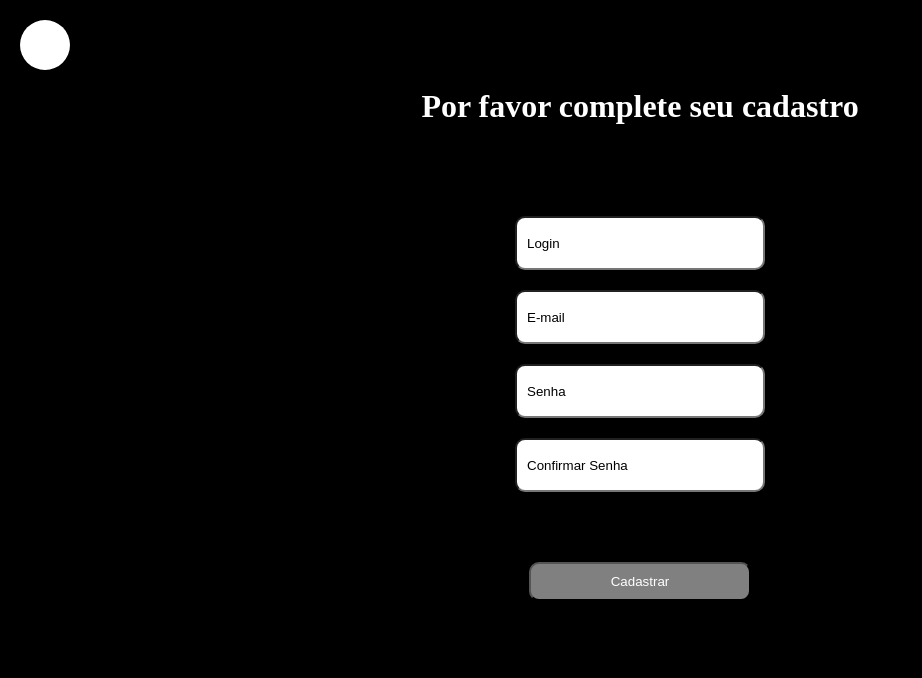
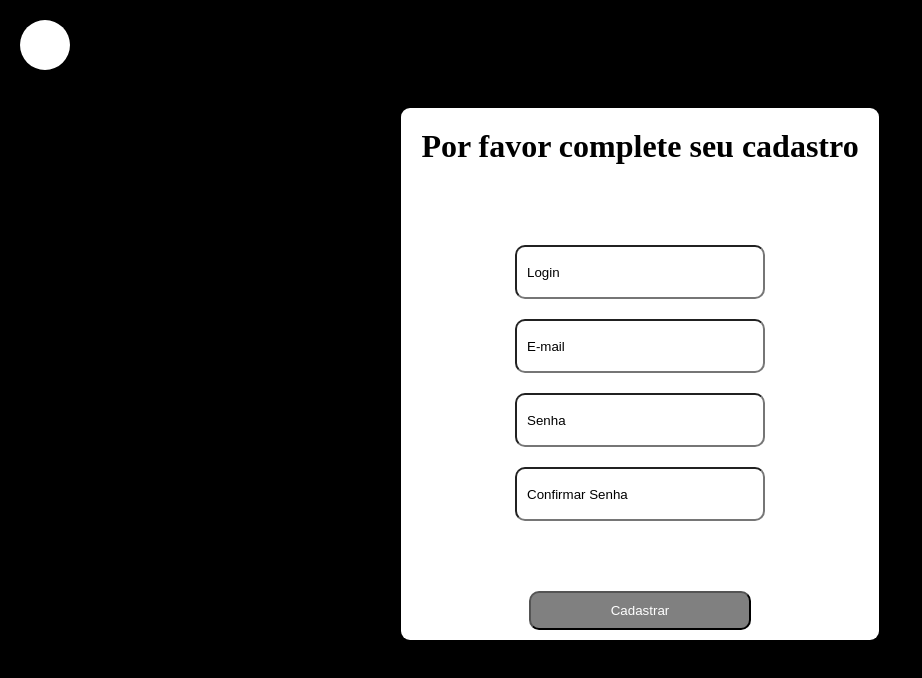
Before and after one commit to JoseGabriel79/DropPoint, a plain HTML site: page front_end/html/cadastroUsuario.html in a window 1280 px wide. Shown: the whole page, without its empty margins (0-922 px from the left). Drawn offline with Linux system fonts and the light colour scheme.

Commit message:
mudança no cadastro dos usuarios
adicionado uma div e alteração em cores

```diff
--- a/front_end/css/cadastroUsuario.css
+++ b/front_end/css/cadastroUsuario.css
@@ -6,8 +6,8 @@
   display: flex;
   align-items: center;
   justify-content: center;
-  position: absolute; /* fixa no topo */
-  top: 20px;  /* distância do topo */
+  position: absolute;
+  top: 20px;
   left: 20px;
 }
 
@@ -15,7 +15,7 @@
     display: flex;
     flex-direction: column;
     gap: 20px;
-    margin: 70px;
+    margin: 60px;
     width: 250px;
 
 }
@@ -43,6 +43,7 @@
     background-color: gray;
     color: white;
     cursor: pointer;
+    margin: 10px;
 }
 .cadastroEmail{
       height: 30px;
@@ -54,6 +55,7 @@
   height: 30px;
     border-radius: 10px;
     padding: 10px;
+
 }
 .buttoncadastro:hover{
   background-color: white;
@@ -70,6 +72,15 @@
 }
 
 .textocadastro{
-    color: white;
-    margin-top: 80px;
+    color: rgb(0, 0, 0);
+    margin: 20px;
 }
+
+.containercadastroUsuario{
+    background-color: white;
+    margin: 100px;
+    border-radius: 9px;
+    display: flex;
+    flex-direction: column;
+    align-items: center;
+}
--- a/front_end/css/loginUsuario.css
+++ b/front_end/css/loginUsuario.css
@@ -58,7 +58,8 @@
 .buttonlogin:hover{
   background-color: white;
   color: black;
-  border: 1px solid black;
+
+
 }
 
 .containerlogin{
--- a/front_end/html/cadastroUsuario.html
+++ b/front_end/html/cadastroUsuario.html
@@ -11,7 +11,7 @@
     <div class="foto-perfil">
   <img class="login-imagem" src="" alt="">
 </div>
-
+<div class="containercadastroUsuario">
 <h1 class="textocadastro">Por favor complete seu cadastro</h1>
 
 <div class="inputlogin">
@@ -22,5 +22,6 @@
 </div>
 
 <button class="buttoncadastro">Cadastrar</button>
+</div>
 </body>
 </html>
```
